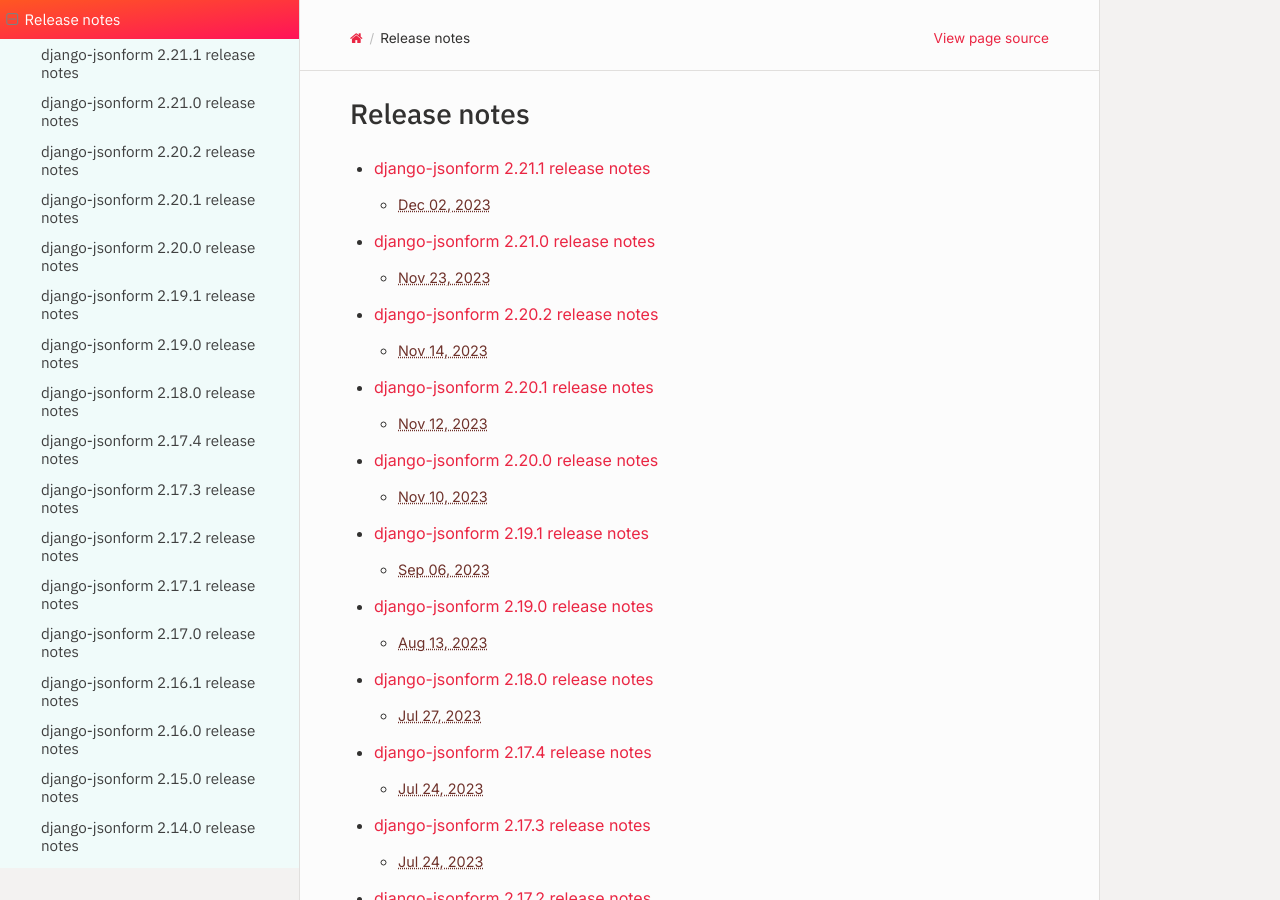
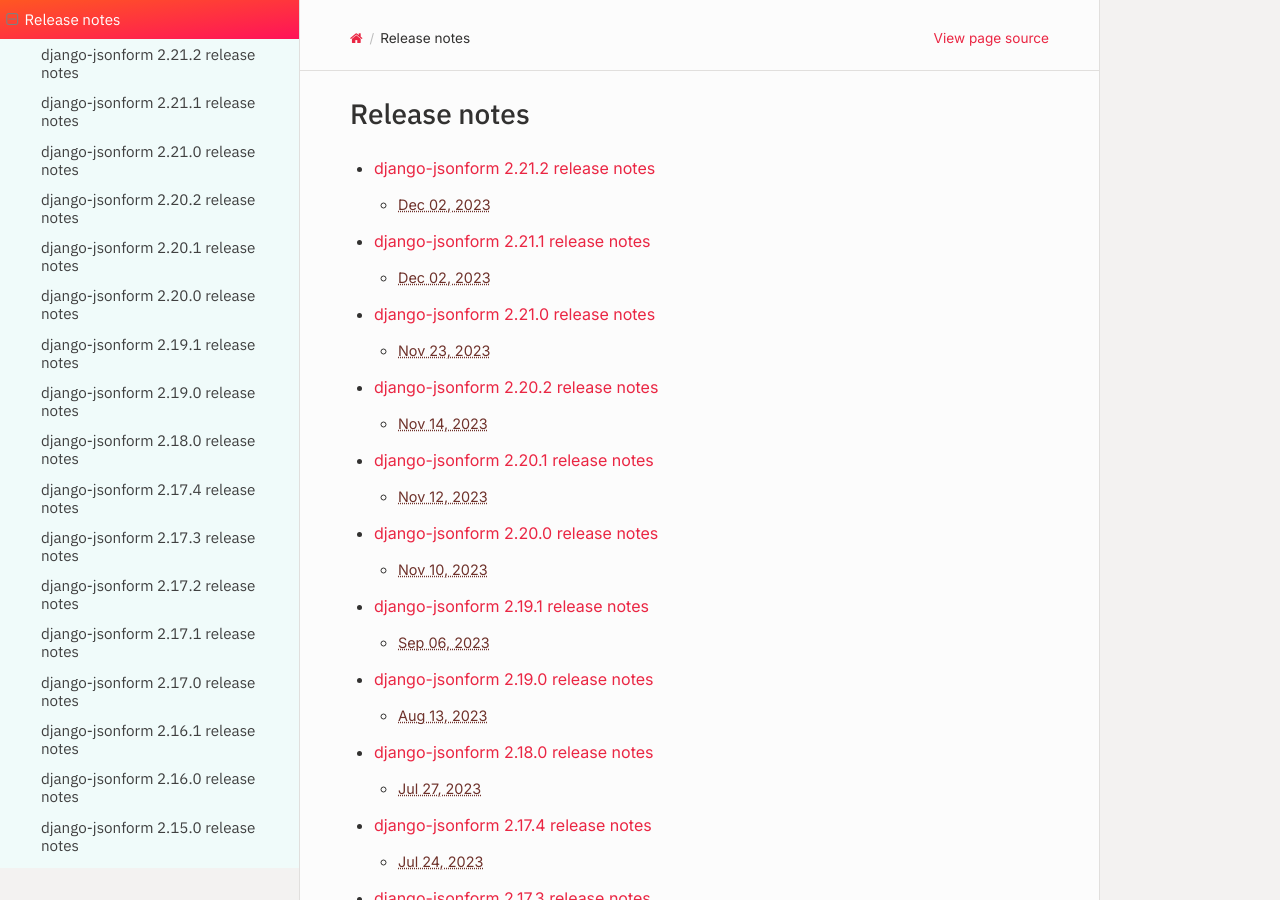
Before and after one commit to bhch/django-jsonform, a Sphinx documentation site: the page built from docs/releases/index.rst, in a window 1280 px wide and 900 px high. Built offline with Sphinx 7.4.7 and the Read the Docs theme 2.0.0, drawn with Linux system fonts in a browser that asks for light colours.

Commit message:
Add release notes

```diff
--- a/docs/releases/index.rst
+++ b/docs/releases/index.rst
@@ -4,6 +4,7 @@
 .. toctree::
     :maxdepth: 2
 
+    v2.21.2
     v2.21.1
     v2.21.0
     v2.20.2
```
Also changed, not shown: docs/releases/v2.21.2.rst (added, +21 -0 lines).
